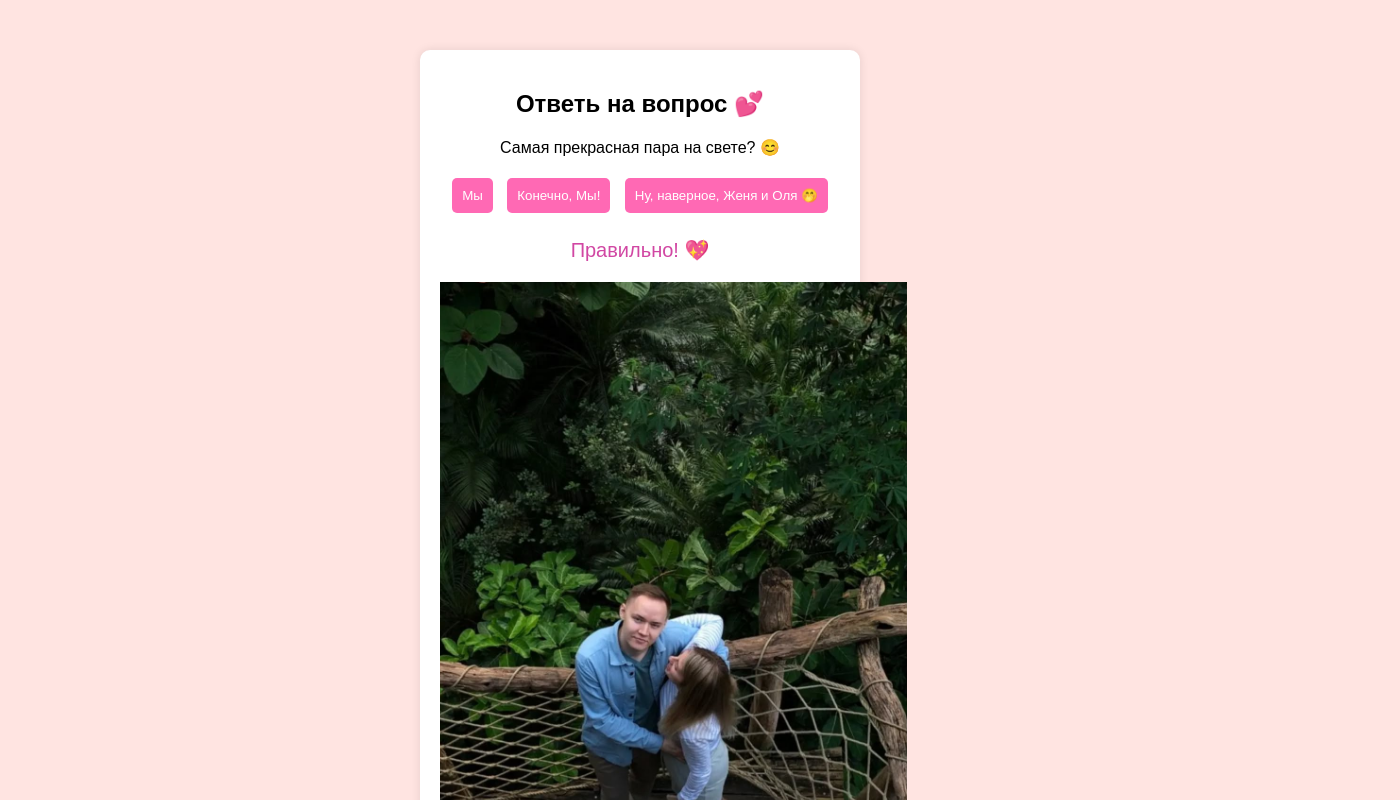
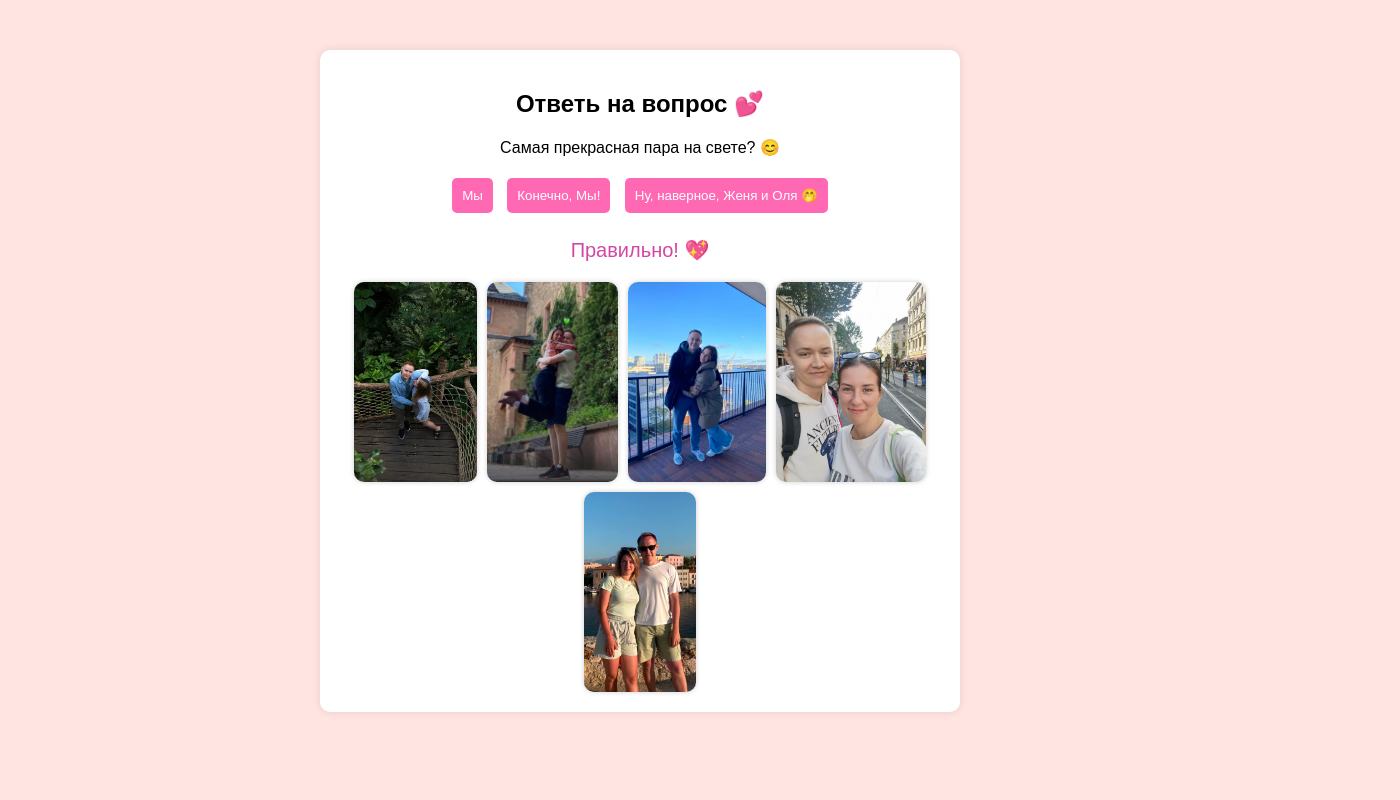
Before and after one commit to Exelit9/Valentine, a plain HTML site: page index.html in a window 1280 px wide. Both pictures are taken after a click on the button "Мы". Shown: the top 800 px of the page, 1400 px wide, since content can reach past the window. Drawn offline with Linux system fonts and the light colour scheme.

Commit message:
Update index.html

```diff
--- a/index.html
+++ b/index.html
@@ -11,7 +11,7 @@
             background-color: #ffe4e1;
         }
         .container {
-            max-width: 400px;
+            max-width: 600px;
             margin: 50px auto;
             padding: 20px;
             background: white;
@@ -34,7 +34,18 @@
             color: #d147a3;
         }
         #imagesContainer {
+            display: flex;
+            flex-wrap: wrap;
+            justify-content: center;
+            gap: 10px; /* Отступы между картинками */
             margin-top: 20px;
+        }
+        #imagesContainer img {
+            height: 200px; /* Одинаковая высота для всех фото */
+            width: auto; /* Автоматическая ширина, чтобы не искажалось */
+            max-width: 100%; /* Чтобы не выходили за границы экрана */
+            border-radius: 10px;
+            box-shadow: 0 0 5px rgba(0,0,0,0.2);
         }
     </style>
 </head>
@@ -55,7 +66,7 @@
             document.getElementById('message').style.display = 'block';
             let imagesContainer = document.getElementById('imagesContainer');
 
-            // Добавляем изображения только после нажатия на кнопку
+            // Добавляем изображения в контейнер
             imagesContainer.innerHTML = `
                 <img src="images/photo1.png" alt="Фото 1">
                 <img src="images/photo2.png" alt="Фото 2">
```
